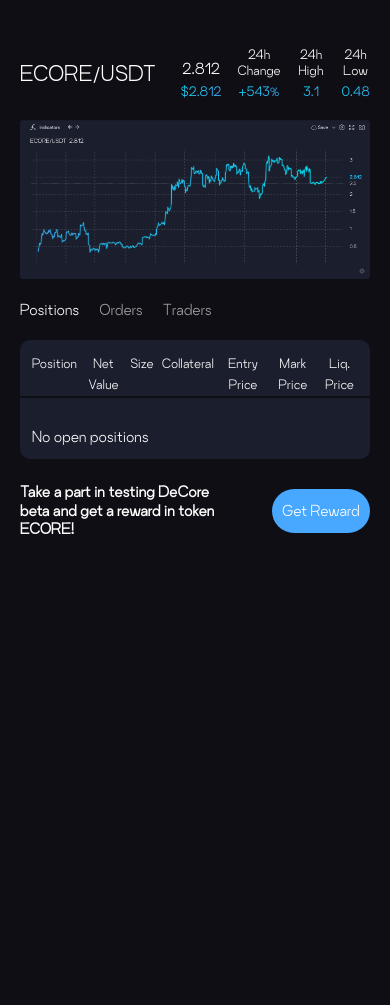
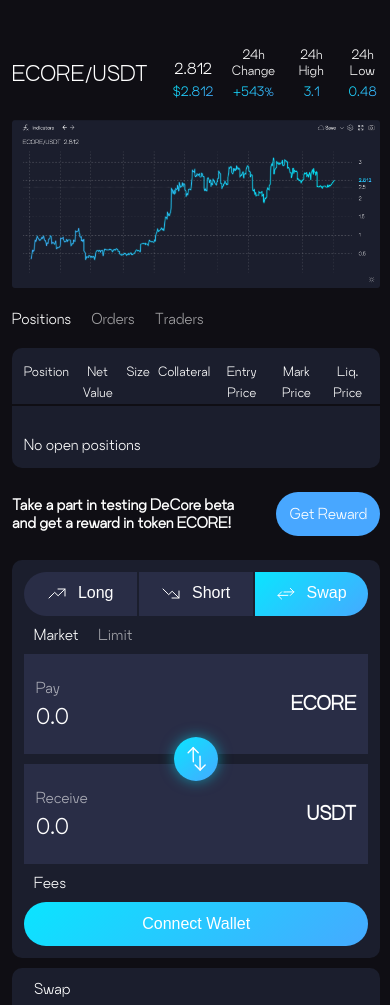
Before and after one commit to Swilsakov/decoredex-chart, a plain HTML site: page index.html in a window 390 px wide. Shown: the part 79-1084 px from the top of the page. Before the commit the page ends 844 px from the top, so only its background shows below. Drawn offline with Linux system fonts and the light colour scheme.

Commit message:
some fix

```diff
--- a/css/main.css
+++ b/css/main.css
@@ -89,7 +89,7 @@
 
 /* ============== downbar =========== */
 .main__downbar {
-  margin: 20px 0 50px;
+  margin: 20px 0 20px;
   height: 222px;
 }
 
@@ -157,8 +157,6 @@
   margin-top: 33px;
 }
 
-
-
 .downbar__get_reward {
   margin-top: 24px;
   display: flex;
@@ -207,15 +205,7 @@
 }
 
 @media (max-width: 1180px) {
-  .main__container {
-    display: grid;
-    grid-template-columns: 1fr;
 
-    column-gap: 40px;
-
-    max-width: 1780px;
-    padding: 0 30px;
-  }
 
   .main__heading_symbols {
     margin-right: 45px;
@@ -227,11 +217,22 @@
   }
 
   .downbar__orderbook {
-    padding: 20px 40px;
+    padding: 20px 20px;
+  }
+
+  .main__container {
+    display: grid;
+    grid-template-columns: auto;
+
+    column-gap: 40px;
+
+    max-width: 1780px;
+    padding: 0 30px;
   }
 }
 
-@media (max-width: 1023px) {}
+@media (max-width: 1023px) {
+}
 
 @media (max-width: 861px) {}
 
@@ -274,6 +275,12 @@
     -webkit-text-fill-color: transparent;
   }
 
+  .main__downbar {
+    margin: 20px 0 30px;
+    min-height: 222px;
+  }
+
+
   .downbar__menu .menu__link {
     font-size: 14px;
   }
@@ -306,6 +313,10 @@
 }
 
 @media (max-width: 575px) {
+  .main__container {
+    padding: 0 12px;
+  }
+
   .main__heading_symbols {
     margin-right: 25px;
     font-size: 20px;
--- a/css/sidebar.css
+++ b/css/sidebar.css
@@ -83,7 +83,6 @@
   position: relative;
 }
 
-
 .pay__block {
   margin: 10px 0;
   background-color: #292D46;
@@ -108,6 +107,7 @@
   font-size: 20px;
   line-height: 130%;
   color: #FFFFFF;
+  text-align: right;
 }
 
 .pay__input_block {
@@ -138,7 +138,6 @@
 
 .pay__input[type=number] {
   -moz-appearance: textfield;
-  /* Firefox */
 }
 
 .pay__input::placeholder {
@@ -284,12 +283,80 @@
   width: 60%;
 }
 
-@media (max-width: 1180px) {}
+@media (max-width: 1180px) {
+  .pay__block {
+    margin: 10px 0;
+    background-color: #292D46;
+    display: grid;
+    grid-template-columns: auto auto;
+    align-items: center;
+
+    height: 100px;
+    padding: 0 12px;
+  }
+}
 
 @media (max-width: 1023px) {}
 
 @media (max-width: 861px) {}
 
-@media (max-width: 767px) {}
+@media (max-width: 767px) {
+  .sidebar_block {
+    padding: 12px 12px;
+  }
+
+  .pay__link {
+    font-size: 14px;
+  }
+
+
+  .pay__fees {
+    font-size: 14px;
+  }
+
+  .pay__btn_wallet {
+    font-size: 16px;
+  }
+
+  .input__token {
+    font-size: 18px;
+  }
+
+
+  .pay__input {
+    font-family: "Craftwork Grotesk", sans-serif;
+    margin-top: 6px;
+    border: none;
+    background-color: #292D46;
+    height: 26px;
+    max-width: 60%;
+    outline: none;
+    font-weight: 400;
+    font-size: 20px;
+    line-height: 130%;
+    color: #FFFFFF;
+    box-sizing: border-box;
+  }
+
+  .sidebar__title {
+    font-size: 14px;
+  }
+
+  .swap__row_text {
+    font-size: 14px;
+  }
+
+  .swap__row_value {
+    font-size: 14px;
+  }
+
+  .feedback__input {
+    font-size: 14px;
+  }
+
+  .feedback__input::placeholder {
+    font-size: 14px;
+  }
+}
 
 @media (max-width: 575px) {}
--- a/index.html
+++ b/index.html
@@ -41,7 +41,7 @@
 
     <main class="main">
       <div class="main__container">
-        <div class="main__block">
+        <div class="main__block ">
           <div class="main__heading">
             <h2 class="main__heading_symbols">
               <span>ECORE</span>/<span>USDT</span>
@@ -102,9 +102,10 @@
           </div>
         </div>
 
-        <div class="main__sidebar none">
+
+        <div class="main__sidebar">
           <div class="sidebar__trade sidebar_block">
-            <div class="trade__buttons">
+            <div class="trade__buttons ">
               <button class="long__btn trade_btn"><img src="./images/main/sidebar/long.svg" alt=""> Long</button>
               <button class="short__btn trade_btn"><img src="./images/main/sidebar/short.svg" alt=""> Short</button>
               <button class="swap__btn trade_btn trade_btn_active">
@@ -112,26 +113,26 @@
                 Swap
               </button>
             </div>
-            <div class="trade__pay">
+            <div class="trade__pay ">
               <div class="pay__trade_type">
                 <a class="pay__link pay__link_active" href="">Market</a>
                 <a class="pay__link " href="">Limit</a>
               </div>
-              <div class="pay__receive">
+              <div class="pay__receive ">
                 <div class="pay__block">
                   <div class="pay__input_block">
                     <label for="pay__value_input" class="input__name">Pay</label>
-                    <input id="pay__value_input" class="pay__input" type="number" placeholder="0.0" no-spinners>
+                    <input id="pay__value_input " class="pay__input" type="number" placeholder="0.0" no-spinners>
                   </div>
-                  <label class="input__token">ECORE</label>
+                  <p class="input__token">ECORE</p>
                 </div>
                 <button class="btn_swap"><img src="./images/main/sidebar/btn-swap.svg" alt=""></button>
-                <div class="pay__block">
+                <div class="pay__block ">
                   <div class="pay__input_block">
                     <label for="pay__value_output" class="input__name">Receive</label>
                     <input id="pay__value_output" class="pay__input" type="number" placeholder="0.0" no-spinners>
                   </div>
-                  <label class="input__token">USDT</label>
+                  <p class="input__token">USDT</p>
                 </div>
               </div>
               <p class="pay__fees">Fees</p>
@@ -139,7 +140,7 @@
             </div>
           </div>
 
-          <div class="sidebar__swap sidebar_block">
+          <div class="sidebar__swap sidebar_block  ">
             <p class="sidebar__title">Swap</p>
             <div class="swap__content_block">
               <div class="swap__row">
@@ -156,7 +157,8 @@
               </div>
             </div>
           </div>
-          <div class="sidebar__feedback sidebar_block">
+
+          <div class="sidebar__feedback sidebar_block  ">
             <p class="sidebar__title">Help us to improve platform and service!</p>
             <input type="text" class="feedback__input" placeholder="Give your feedback...">
             <button class="btn_feedback _btn">Feedback</button>
```
